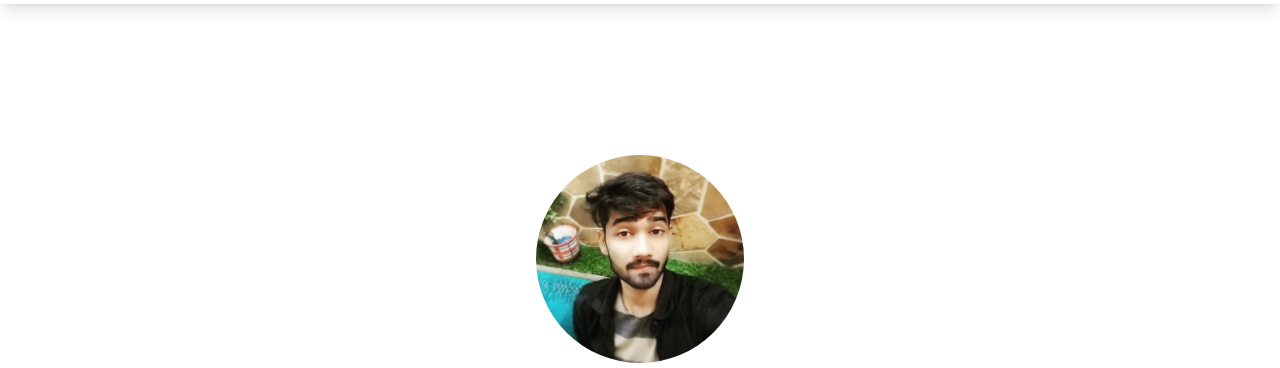
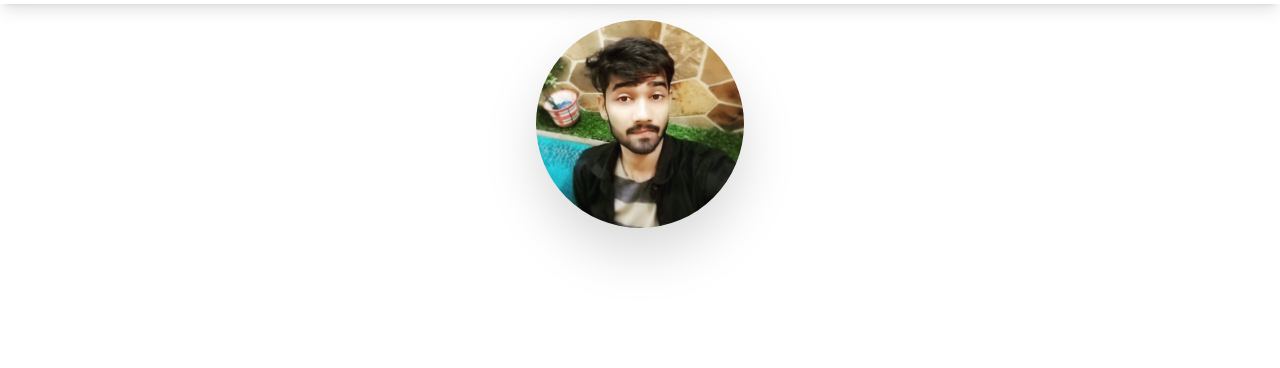
Before and after one commit to sukhendralodhi/sukhendra.dev, a plain HTML site: page index.html in a window 1280 px wide. Shown: the part 76-444 px from the top of the page. Drawn offline with nearby package versions, Linux system fonts and the light colour scheme.

Commit message:
fianl html

```diff
--- a/index.html
+++ b/index.html
@@ -35,11 +35,11 @@
     </header>
     <!-- navigation bar end here -->
     <!-- main section start here -->
-    <main class="h-[calc(100vh-80px)] text-center py-4 flex flex-col items-center justify-center">
+    <main class="h-[calc(100vh-80px)] text-center py-4 flex flex-col items-center justify-between">
 
         <!-- image section start here -->
         <section class="w-full flex items-center justify-center">
-            <img src="image/pic.jpg" class=" w-52 rounded-full" alt="user">
+            <img src="image/pic.jpg" class=" w-52 rounded-full drop-shadow-2xl " alt="user">
         </section>
         <!-- image section start end -->
 
```
